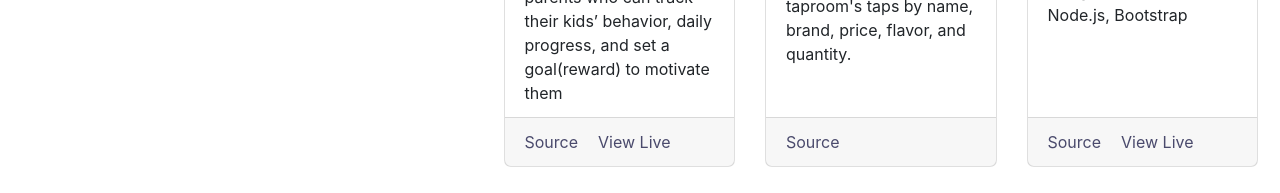
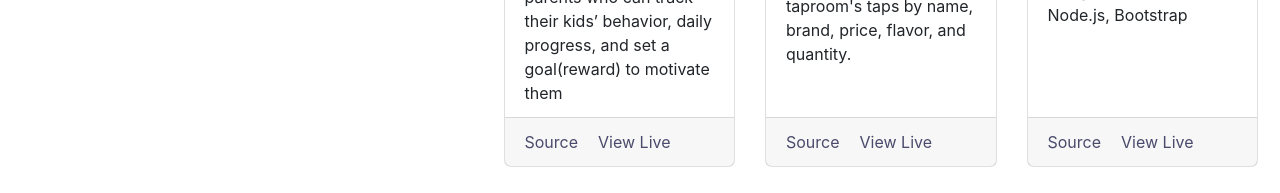
Before and after one commit to fc-dogan/portfolio-fc, a React (Create React App) app: page / in a window 1280 px wide. Shown: the part 920-1113 px from the top of the page. Built offline with nearby package versions, Linux system fonts and the light colour scheme.

Commit message:
add taproom live link

```diff
--- a/package.json
+++ b/package.json
@@ -2,11 +2,13 @@
   "name": "my-portfolio",
   "version": "0.1.0",
   "private": true,
+  "homepage": "https://github.com/fc-dogan/portfolio-fc",
   "dependencies": {
     "@testing-library/jest-dom": "^4.2.4",
     "@testing-library/react": "^9.3.2",
     "@testing-library/user-event": "^7.1.2",
     "bootstrap": "^4.6.0",
+    "gh-pages": "^3.1.0",
     "react": "^16.13.1",
     "react-bootstrap": "^1.4.3",
     "react-dom": "^16.13.1",
@@ -18,7 +20,9 @@
     "start": "react-scripts start",
     "build": "react-scripts build",
     "test": "react-scripts test",
-    "eject": "react-scripts eject"
+    "eject": "react-scripts eject",
+    "predeploy": "yarn run build",
+    "deploy": "gh-pages -d build"
   },
   "eslintConfig": {
     "extends": "react-app"
--- a/src/components/Projects.js
+++ b/src/components/Projects.js
@@ -19,7 +19,7 @@ const projectsData = [
     description: `An application built in React Redux to track a taproom's taps by name, brand, price, flavor, and quantity.`,
     image: taproom,
     sourceUrl: 'https://github.com/fc-dogan/Taproom-Redux',
-    liveSite: '',
+    liveSite: 'https://fc-dogan.github.io/Taproom-Redux/',
   },
   {
     name: 'Hangman',
```
Also changed, not shown: 1 other file (tests, documents, lock files or other folders).
